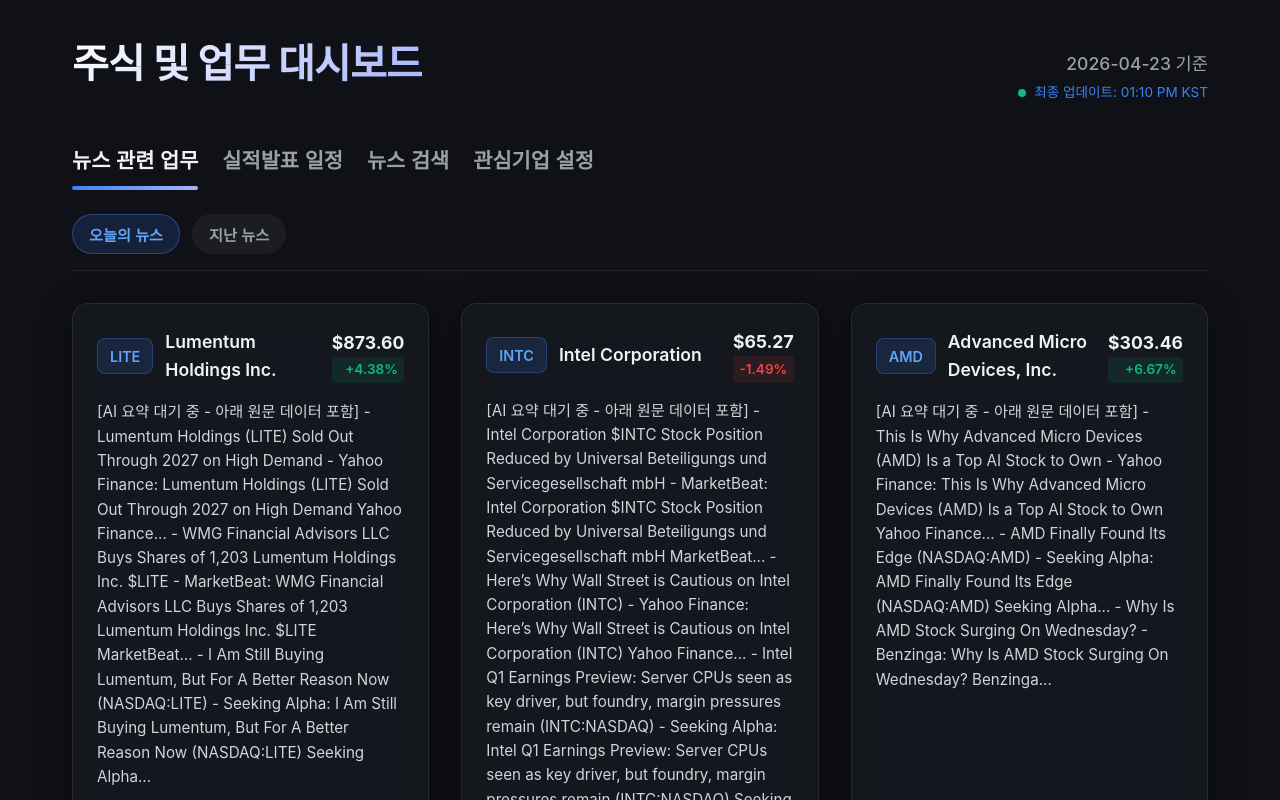
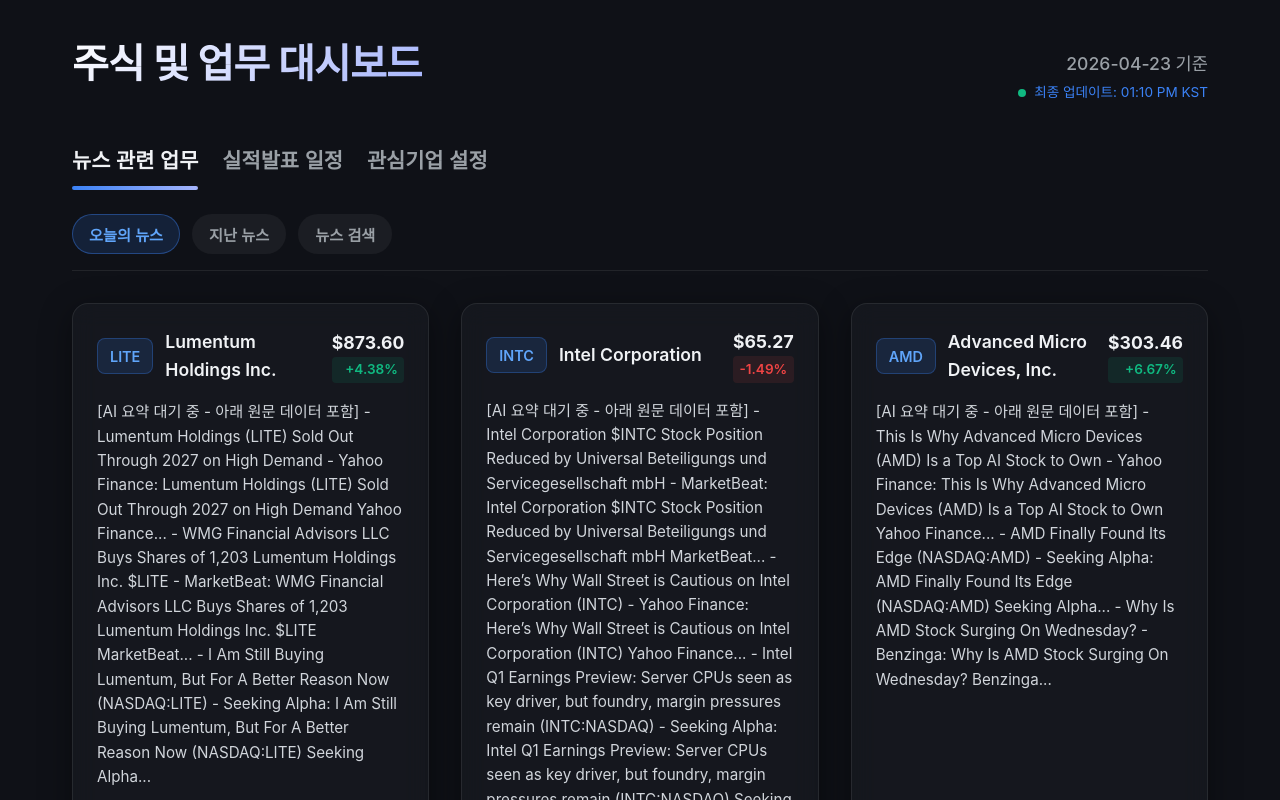
Before and after one commit to OceanKang01/researchanimals, a React (Vite) app: page / in a window 1280 px wide. Shown: the top 800 px of the page. Built offline with nearby package versions, Linux system fonts and the light colour scheme.

Commit message:
Move News Search under News Tasks secondary tab

```diff
--- a/src/App.jsx
+++ b/src/App.jsx
@@ -87,12 +87,6 @@
           실적발표 일정
         </button>
         <button
-          className={`nav-primary-tab ${primaryTab === 'search' ? 'active' : ''}`}
-          onClick={() => setPrimaryTab('search')}
-        >
-          뉴스 검색
-        </button>
-        <button
           className={`nav-primary-tab ${primaryTab === 'watchlist' ? 'active' : ''}`}
           onClick={() => setPrimaryTab('watchlist')}
         >
@@ -117,11 +111,18 @@
               >
                 지난 뉴스
               </button>
+              <button
+                className={`nav-secondary-tab ${secondaryTab === 'search' ? 'active' : ''}`}
+                onClick={() => setSecondaryTab('search')}
+              >
+                뉴스 검색
+              </button>
             </nav>
 
             {/* News Sub-views */}
             {secondaryTab === 'dashboard' && <Dashboard newsData={newsData} watchList={watchList} />}
             {secondaryTab === 'pastnews' && <PastNews watchList={watchList} />}
+            {secondaryTab === 'search' && <NewsSearch />}
           </div>
         )}
 
@@ -136,12 +137,6 @@
             <EarningsCalendar watchList={watchList} />
           </div>
         )}
-
-        {primaryTab === 'search' && (
-          <div style={{ marginTop: '1rem' }}>
-            <NewsSearch />
-          </div>
-        )}
       </main>
     </div>
   );
```
